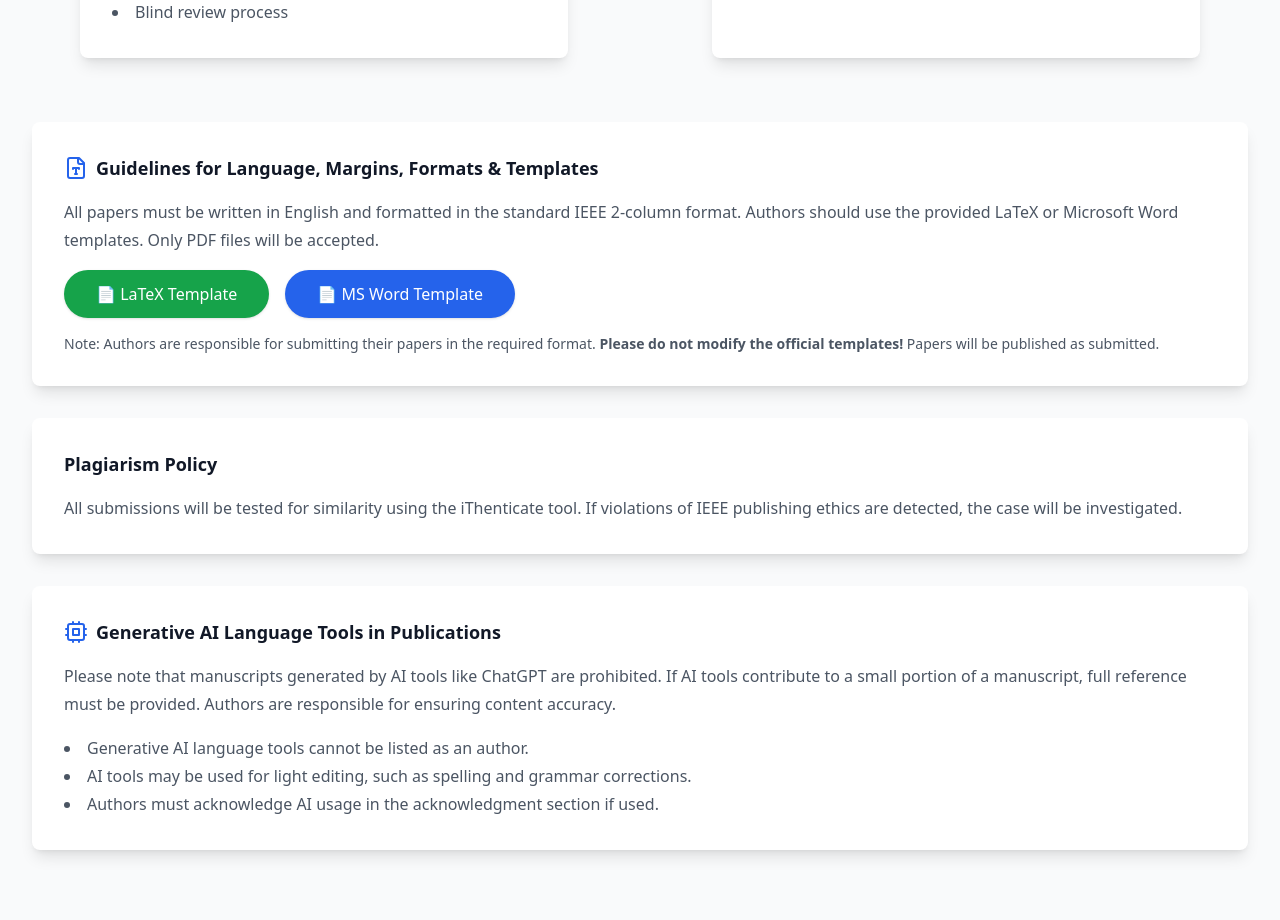
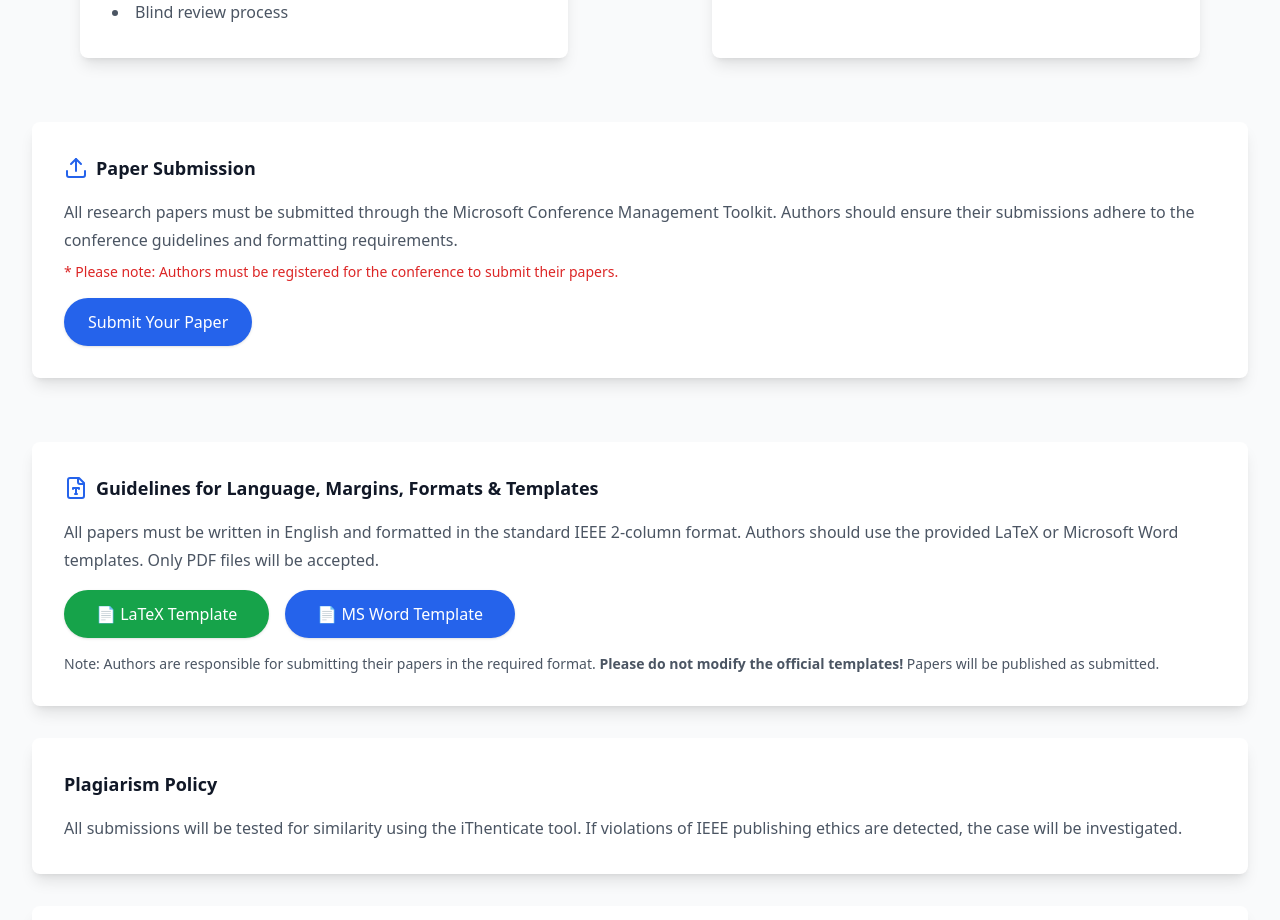
Before and after one commit to GVN101/conference-website, a React (Vite) app in the folder project/: page /call-for-paper in a window 1280 px wide. Shown: the part 1120-2040 px from the top of the page. Built offline with nearby package versions, Linux system fonts and the light colour scheme.

Commit message:
submission card

```diff
--- a/project/src/pages/CallForPaper.tsx
+++ b/project/src/pages/CallForPaper.tsx
@@ -1,5 +1,5 @@
 
-import { CalendarClock, FileText, FileType, Cpu, Monitor, Radio, Zap } from 'lucide-react';
+import { CalendarClock, FileText, FileType, Cpu, Monitor, Radio, Zap,Upload } from 'lucide-react';
 import { motion } from 'framer-motion';
 
 export default function CallForPaper() {
@@ -140,7 +140,34 @@ export default function CallForPaper() {
               ))}
             </div>
           </div>
-
+          <motion.div
+            initial={{ opacity: 0, y: 30 }}
+            whileInView={{ opacity: 1, y: 0 }}
+            transition={{ duration: 0.8, delay: 0.4 }}
+            viewport={{ once: true }}
+            className="mt-16 rounded-lg bg-white p-8 shadow-lg hover:shadow-xl transition-shadow duration-300"
+          >
+            <h3 className="text-lg font-semibold text-gray-900 flex items-center gap-x-2">
+              <Upload className="h-6 w-6 text-blue-600" />
+              Paper Submission
+            </h3>
+            <p className="mt-4 text-base leading-7 text-gray-600">
+              All research papers must be submitted through the Microsoft Conference Management Toolkit. Authors should ensure their submissions adhere to the conference guidelines and formatting requirements.
+            </p>
+            <p className="mt-2 text-sm text-red-600 font-medium">
+              * Please note: Authors must be registered for the conference to submit their papers.
+            </p>
+            <div className="mt-4">
+              <a
+                href="https://conference-submission-portal.com"
+                target="_blank"
+                rel="noopener noreferrer"
+                className="inline-block bg-blue-600 text-white font-medium px-6 py-3 rounded-full shadow hover:bg-blue-700 transition"
+              >
+                Submit Your Paper
+              </a>
+            </div>
+          </motion.div>
           <motion.div
             initial={{ opacity: 0, y: 30 }}
             whileInView={{ opacity: 1, y: 0 }}
```
